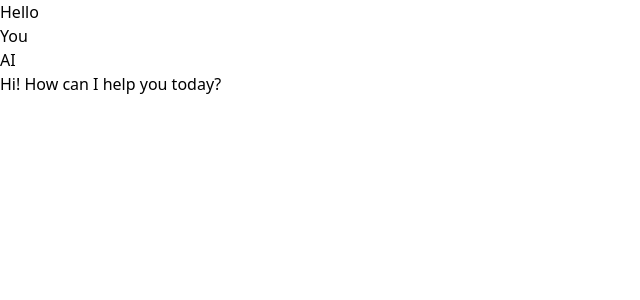
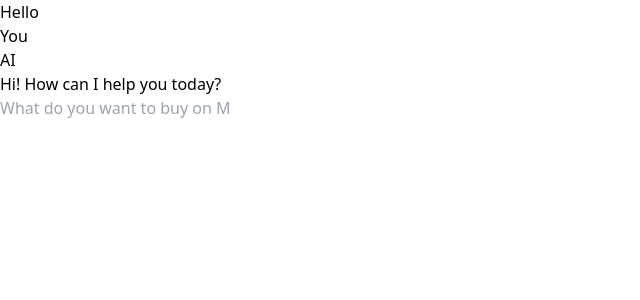
Before and after one commit to wailinkyaww/mercari-client, a Next.js app: page / in a window 1280 px wide. Shown: the top 300 px of the page, without its empty margins (0-640 px from the left). Built offline with nearby package versions, Linux system fonts and the light colour scheme.

Commit message:
added input field

```diff
--- a/src/app/page.tsx
+++ b/src/app/page.tsx
@@ -1,20 +1,46 @@
 'use client'
 
-import { useState } from 'react'
+import { type ComponentRef, useRef, useState } from 'react'
 import { Message } from '@/components/message'
 import { type TMessage } from '@/services/search.service'
 
 export default function Home() {
-  const [messages] = useState<TMessage[]>([
+  const [messages, setMessages] = useState<TMessage[]>([
     { role: 'user', content: 'Hello' },
     { role: 'assistant', content: 'Hi! How can I help you today?' },
   ])
 
+  const textInputRef = useRef<ComponentRef<'input'>>(null)
+
   return (
-    <div className='flex flex-col gap-4 max-w-2xl mx-auto p-4'>
-      {messages.map((message, index) => {
-        return <Message key={index} message={message} />
-      })}
+    // height calculation - full screen height minus margin on top and bottom
+    <div className='flex flex-col max-w-2xl md:mx-auto m-4 h-[calc(100vh-2rem)] justify-between'>
+      <div className='flex flex-col gap-4 '>
+        {messages.map((message, index) => {
+          return <Message key={index} message={message} />
+        })}
+      </div>
+
+      <input
+        ref={textInputRef}
+        type='text'
+        className='border border-neutral-300 rounded-lg p-2 w-full'
+        placeholder='What do you want to buy on Mercari today...'
+        onKeyUp={(event) => {
+          // on enter key press
+          if (event.key === 'Enter') {
+            setMessages([
+              ...messages,
+              { role: 'user', content: event.currentTarget.value },
+            ])
+
+            // clear the input text box
+            if (textInputRef.current) {
+              textInputRef.current.value = ''
+            }
+          }
+        }}
+      />
     </div>
   )
 }
```
